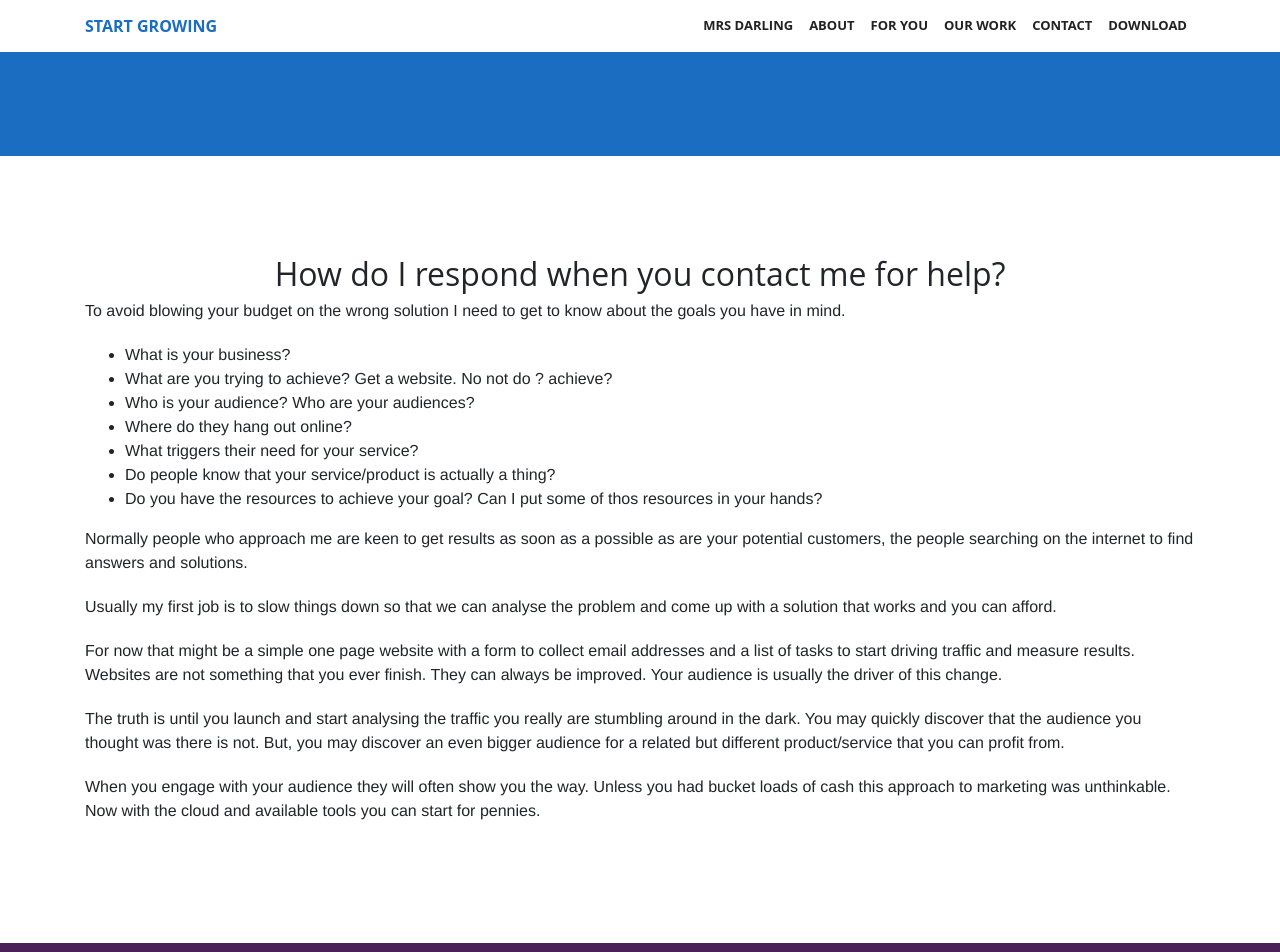
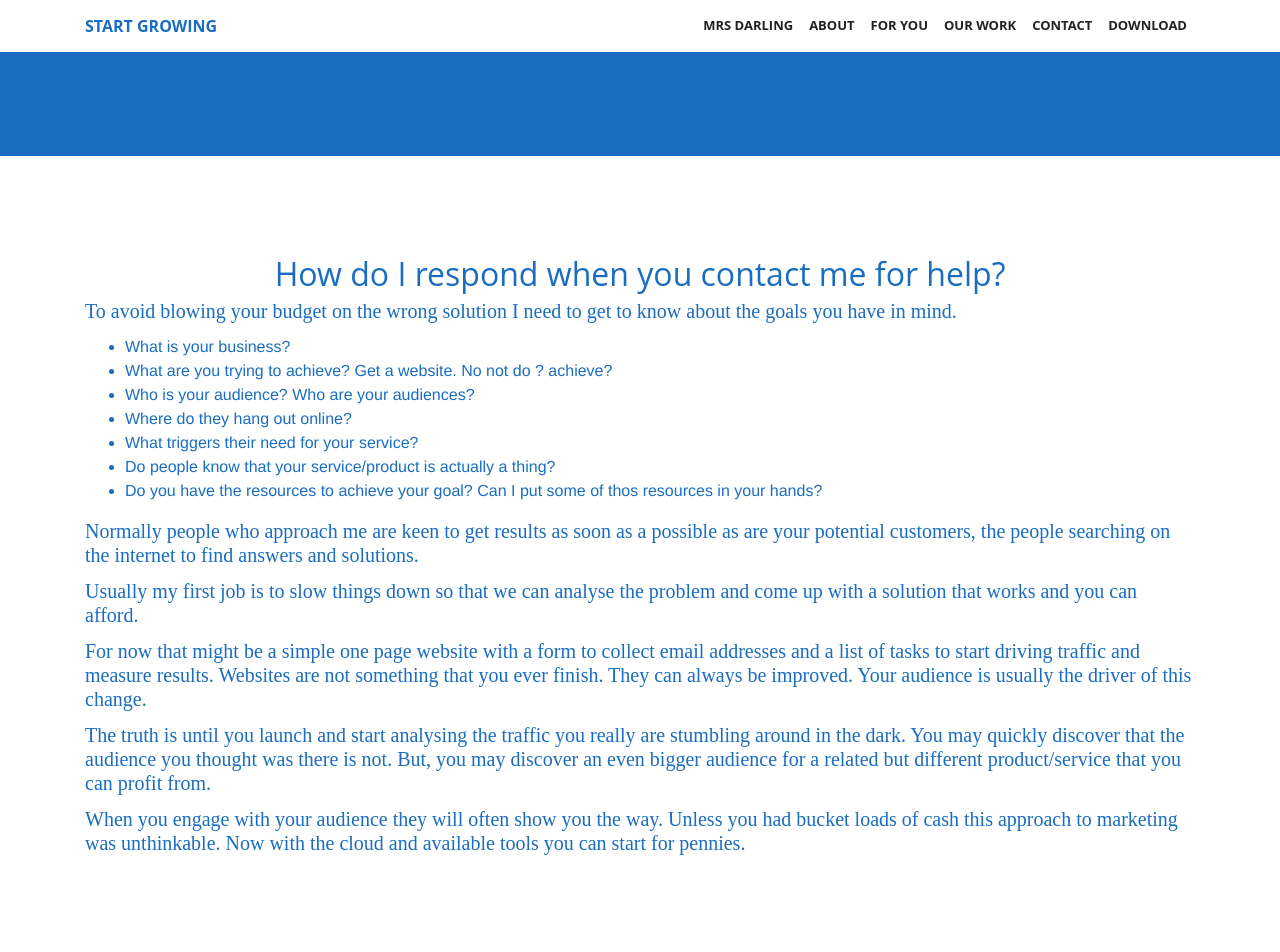
Before and after one commit to primertest-org/ADAADA, a Jekyll site: the page built from index.html, in a window 1280 px wide and 1400 px high, scrolled down 1962 px. Shown: the top 952 px of the window. Built offline with Jekyll 4.4.1, drawn with Linux system fonts in a browser that asks for light colours; some web fonts are replaced.

Commit message:
Updated 'css/main.scss' via CloudCannon

```diff
--- a/css/main.scss
+++ b/css/main.scss
@@ -9,6 +9,7 @@
 @import "cover.scss";
 @import "masthead.scss";
 @import "services.scss";
+@import "ethos.scss";
 @import "portfolio.scss";
 @import "mywork.scss";
 @import "featuresblue.scss";
```
